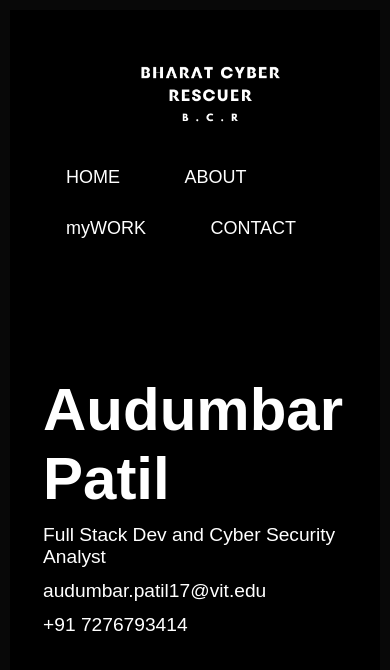
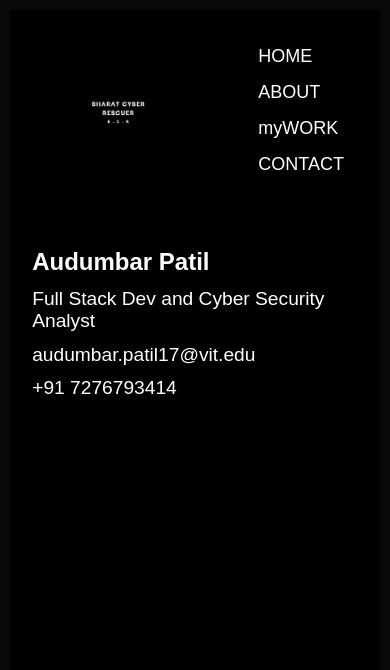
Before and after one commit to Audumbar-Patil/bharatcyberrescuer, a plain HTML site: page index.html in a window 390 px wide. Drawn offline with Linux system fonts and the light colour scheme.

Commit message:
Update style.css

```diff
--- a/style.css
+++ b/style.css
@@ -405,3 +405,107 @@ form button{
     margin: 20px auto 0;
     border-radius:30px;
 }
+
+/* Common styles */
+
+/* Your existing CSS code here */
+
+/* Media queries for mobile responsiveness */
+
+/* Tablets and small desktops */
+@media (max-width: 1024px) {
+  .container {
+    padding: 5px 2%;
+  }
+
+  nav ul li {
+    margin: 10px 10px;
+  }
+
+  .logo {
+    width: 200px;
+  }
+
+  .header-text {
+    margin-top: 15%;
+    font-size: 24px;
+  }
+
+  .header-text h1 {
+    font-size: 40px;
+  }
+
+  .workExperience h2 {
+    margin-left: 40px;
+  }
+
+  .skills h2 {
+    margin-left: 30px;
+  }
+
+  /* Other modifications as needed */
+}
+
+/* Mobile devices */
+@media (max-width: 768px) {
+  nav ul li {
+    display: block;
+    margin: 10px 0;
+  }
+
+  .logo {
+    width: 150px;
+  }
+
+  .header-text {
+    margin-top: 10%;
+    font-size: 20px;
+  }
+
+  .header-text h1 {
+    font-size: 32px;
+    margin-top: 10px;
+  }
+
+  .workExperience h2 {
+    margin-left: 20px;
+  }
+
+  .skills h2 {
+    margin-left: 15px;
+  }
+
+  /* Other modifications as needed */
+}
+
+/* Smaller mobile devices */
+@media (max-width: 480px) {
+  nav ul li {
+    font-size: 16px;
+    margin: 5px 0;
+  }
+
+  .logo {
+    width: 120px;
+  }
+
+  .header-text {
+    margin-top: 5%;
+    font-size: 18px;
+  }
+
+  .header-text h1 {
+    font-size: 24px;
+    margin-top: 10px;
+  }
+
+  .workExperience h2 {
+    margin-left: 10px;
+  }
+
+  .skills h2 {
+    margin-left: 5px;
+  }
+
+  /* Other modifications as needed */
+}
```
